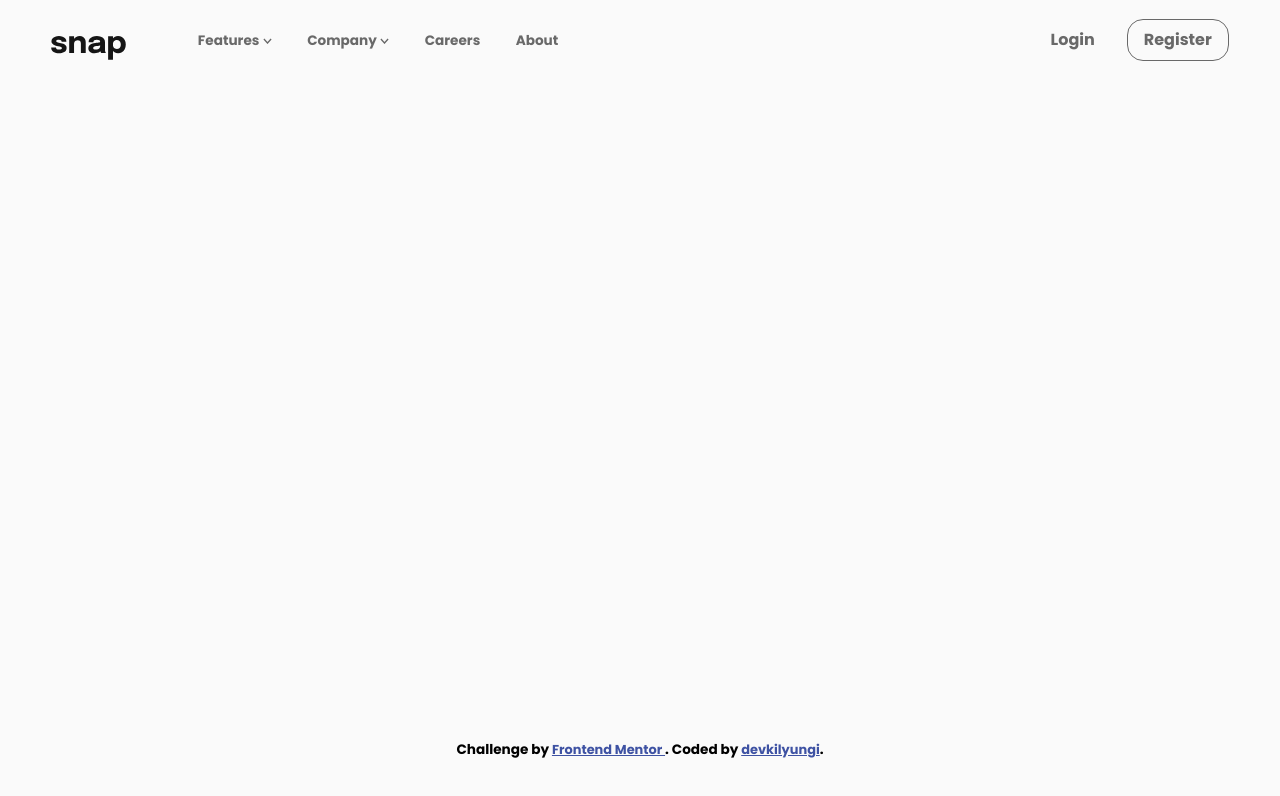
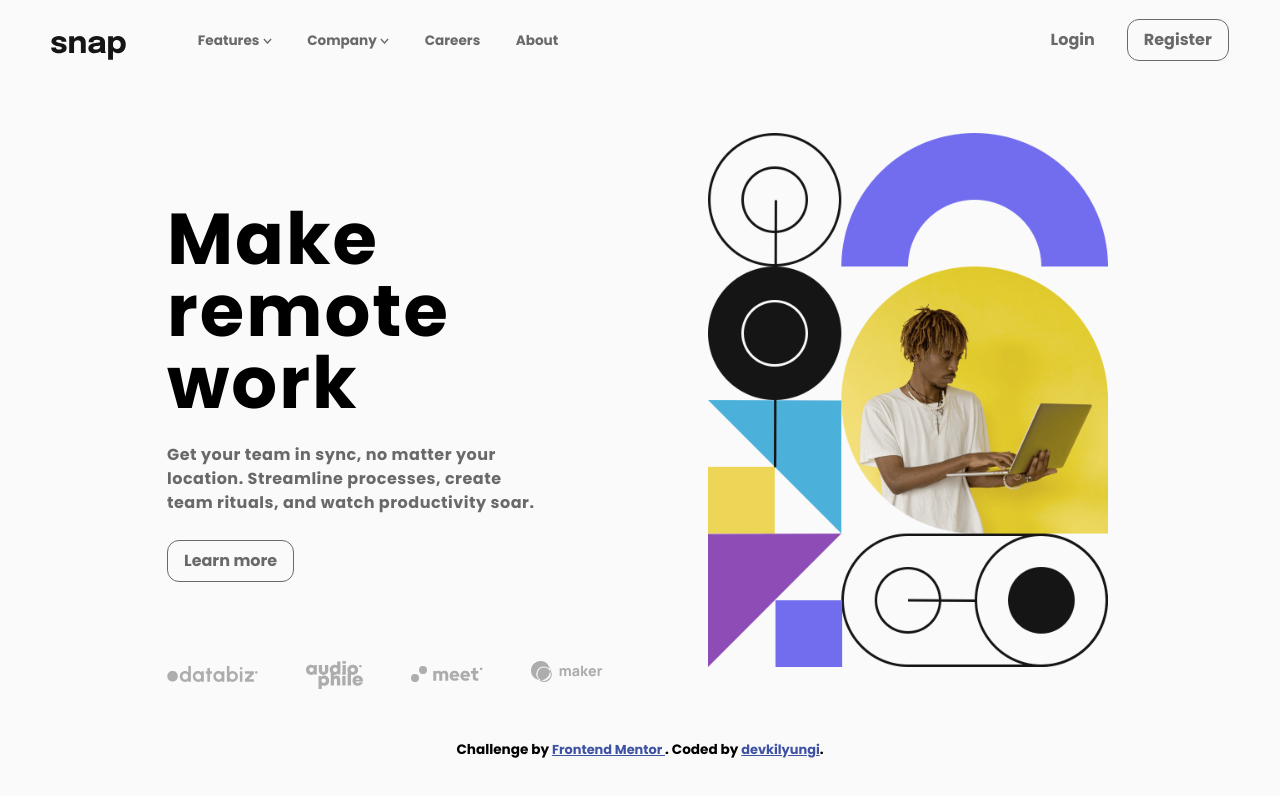
Before and after one commit to devkilyungi/intro-section-with-dropdown-navigation, a plain HTML site: page index.html in a window 1280 px wide. Drawn offline with Linux system fonts and the light colour scheme.

Commit message:
added main content

```diff
--- a/css/styles.scss
+++ b/css/styles.scss
@@ -1,6 +1,6 @@
 @import "./reset";
 @import "./constants";
-@import url('https://fonts.googleapis.com/css2?family=Epilogue:wght@400;500;700&family=Poppins:ital,wght@0,700;1,400;1,800&display=swap');
+@import url("https://fonts.googleapis.com/css2?family=Epilogue:wght@400;500;700&family=Poppins:ital,wght@0,700;1,400;1,800&display=swap");
 
 body {
   height: 100vh;
@@ -8,6 +8,22 @@ body {
   background-color: $almost-white;
   font-family: "Poppins", sans-serif;
   position: relative;
+  @include flex-center;
+
+  .btn {
+    outline: none;
+    background-color: transparent;
+    border: 1px solid $medium-gray;
+    color: $medium-gray;
+    padding: 0.5em 1em;
+    border-radius: .75em;
+    cursor: pointer;
+
+    &:hover {
+      color: $almost-black;
+      border: 1px solid $almost-black;
+    }
+  }
 
   header {
     @include flex-center;
@@ -41,11 +57,11 @@ body {
             color: $medium-gray;
             gap: 0.25em;
             font-size: 0.85em;
-            transition: all .5s ease-in-out;
+            transition: all 0.5s ease-in-out;
 
             img {
               height: 0.4em;
-              transition: all .5s ease-in-out;
+              transition: all 0.5s ease-in-out;
             }
 
             &:hover {
@@ -106,21 +122,78 @@ body {
           color: $almost-black;
         }
       }
+    }
+  }
 
-      .header-btn {
-        outline: none;
-        background-color: transparent;
-        border: 1px solid $medium-gray;
-        color: $medium-gray;
-        padding: 0.5em 1em;
-        border-radius: 1em;
-        cursor: pointer;
+  main {
+    height: 70vh;
+    width: 100%;
+    display: grid;
+    grid-template-columns: minmax(400px,auto) minmax(400px,auto);
+    place-items: center;
 
-        &:hover {
-          color: $almost-black;
-          border: 1px solid $almost-black;
+    .left-side {
+      position: relative;
+      right: -75px;
+      top: 30px;
+      width: 40vw;
+      height: 90%;
+
+      .left-side-content {
+        height: 85%;
+        display: flex;
+        align-items: flex-start;
+        flex-direction: column;
+        justify-content: space-evenly;
+
+        h1 {
+          font-size: 4.5em;
+          line-height: 1em;
+          letter-spacing: 2px;
+          width: 82%;
+        }
+
+        p {
+          font-size: 1em;
+          color: $medium-gray;
+          letter-spacing: .5px;
+          width: 75%;
         }
       }
+
+      .left-side-footer{
+        height: 15%;
+        display: flex;
+        align-items: flex-end;
+
+        img{
+          margin-right: 3em;
+        }
+
+        #one {
+          height: 1em;
+        }
+
+        #two {
+          height: 1.75em;
+          position: relative;
+          top: 7px;
+        }
+
+        #three {
+          height: 1em;
+        }
+
+        #four {
+          height: 1.3em;
+        }
+      }
+    }
+
+    .right-side {
+      width: 400px;
+      position: relative;
+      left: -80px;
     }
   }
 
@@ -130,12 +203,12 @@ body {
     left: 50%;
     transform: translateX(-50%);
     margin: 0 auto;
-    font-size: .85em;
+    font-size: 0.85em;
     text-align: center;
 
     a {
       color: hsl(228, 45%, 44%);
-      font-size: .95em;
+      font-size: 0.95em;
     }
   }
 }
--- a/index.html
+++ b/index.html
@@ -85,16 +85,36 @@
       </div>
       <div class="right-side">
         <a href="#">Login</a>
-        <button class="header-btn">Register</button>
+        <button class="btn">Register</button>
       </div>
     </header>
 
     <main>
       <div class="left-side">
-        <div class="left-side-content"></div>
-        <div class="left-side-footer"></div>
+        <div class="left-side-content">
+          <h1>Make remote work</h1>
+          <p>
+            Get your team in sync, no matter your location. Streamline
+            processes, create team rituals, and watch productivity soar.
+          </p>
+          <button class="btn">Learn more</button>
+        </div>
+        <div class="left-side-footer">
+          <img id="one" src="./images/client-databiz.svg" alt="client-databiz logo" />
+          <img id="two"
+            src="./images/client-audiophile.svg"
+            alt="client-audiophile logo"
+          />
+          <img id="three" src="./images/client-meet.svg" alt="client-meet logo" />
+          <img id="four" src="./images/client-maker.svg" alt="client-maker logo" />
+        </div>
       </div>
-      <div class="right-side"></div>
+      <div class="right-side">
+        <img
+          src="./images/image-hero-desktop.png"
+          alt="hero image of man with laptop"
+        />
+      </div>
     </main>
 
     <footer>
```
Also changed, not shown: css/styles.css, 1 other file.
